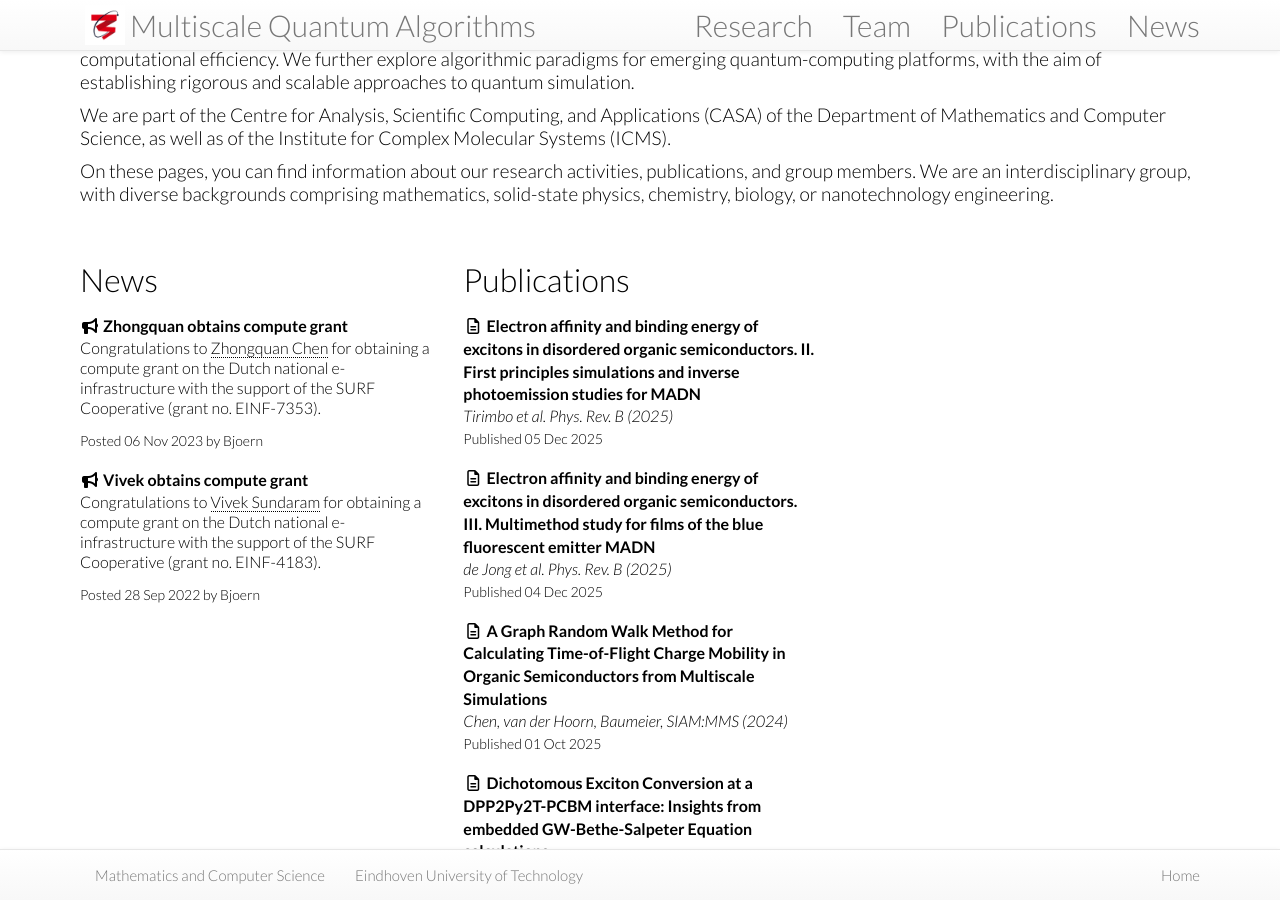
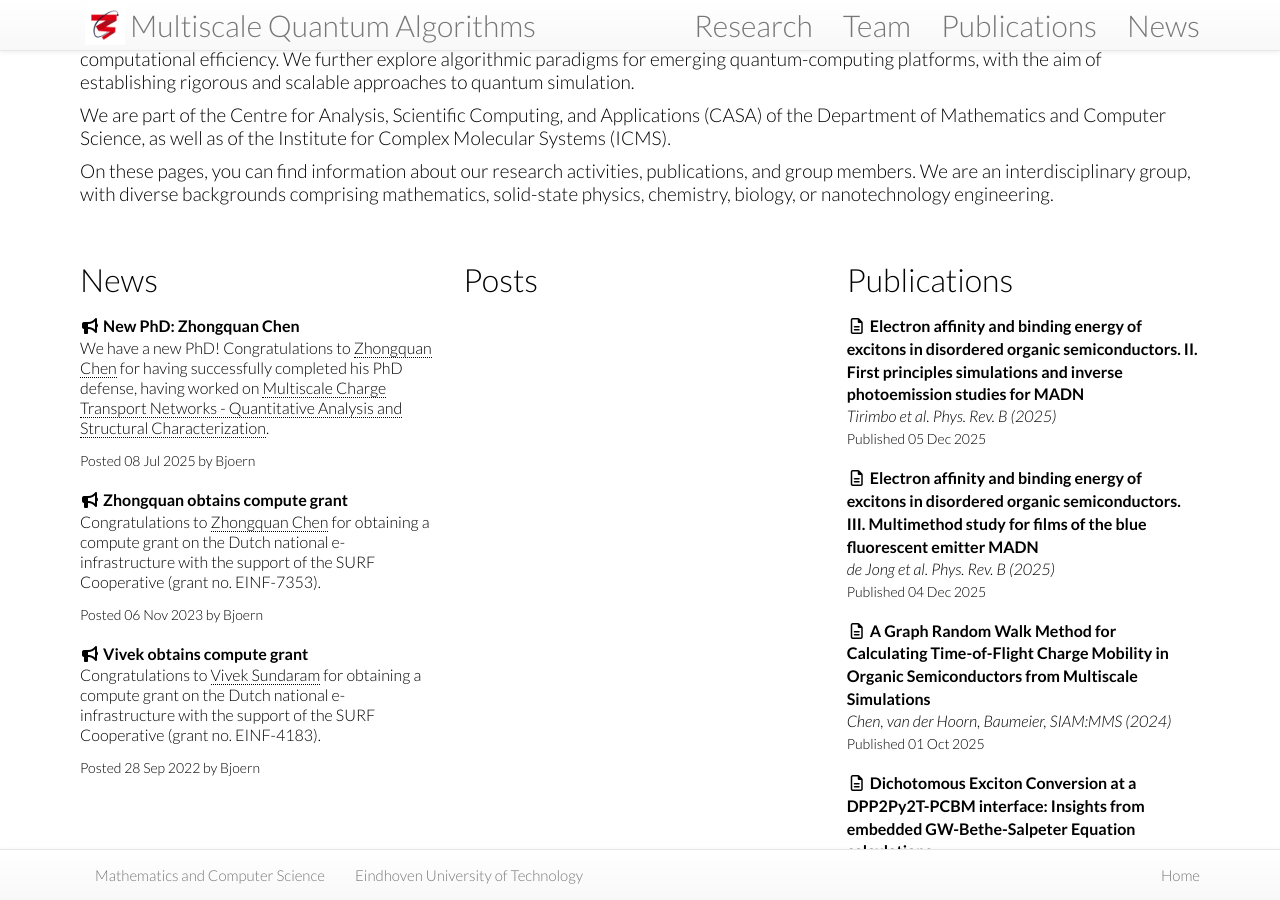
Before and after one commit to BaumeierGroup/multiscale-quantum-algorithms.github.io, a Jekyll site: the page built from index.html, in a window 1280 px wide and 900 px high, scrolled down 860 px. Built offline with Jekyll 4.4.1, drawn with Linux system fonts in a browser that asks for light colours; nearby versions of some CDN libraries.

Commit message:
more news

```diff
--- a/index.html
+++ b/index.html
@@ -70,7 +70,7 @@ categories:
 		</div>
 		<div class="bigspacer"></div>
 	</div>
-	<!--div class="col-md-4">
+	<div class="col-md-4">
 		<div class="head">
 			<a class="off" href="/blog/">Posts</a>
 		</div>
@@ -103,7 +103,7 @@ categories:
 			{% endfor %}
 		</div>
 		<div class="bigspacer"></div>
-	</div-->
+	</div>
 	<div class="col-md-4">
 		<div class="head">
 			<a class="off" href="/papers/">Publications
--- /dev/null
+++ b/news/_posts/2025-07-08-chen-PhD.md
@@ -0,0 +1,13 @@
+---
+layout: news
+title: "New PhD: Zhongquan Chen"
+author: "Bjoern Baumeier"
+author_handle: baumeier
+image: /assets/images/news/default-news.png
+category: news
+tags: [paper, research, team]
+---
+We have a new PhD! Congratulations to [Zhongquan Chen][1] for having successfully completed his PhD defense, having worked on [Multiscale Charge Transport Networks - Quantitative Analysis and Structural Characterization][2].
+
+[1]: /team/z-chen
+[2]: /assets/pdfs/chen-phd-2025.pdf
```
